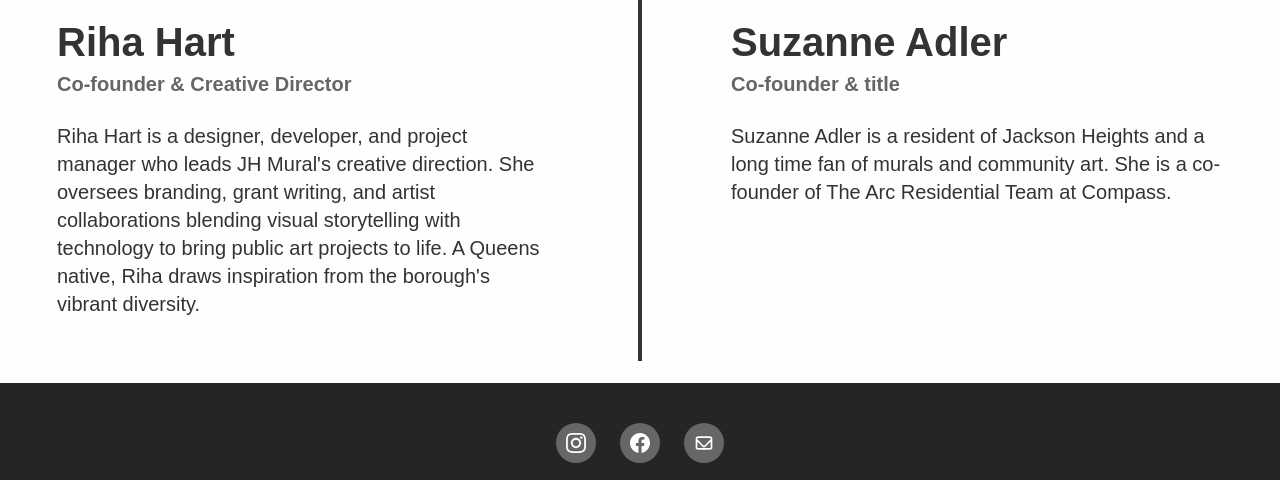
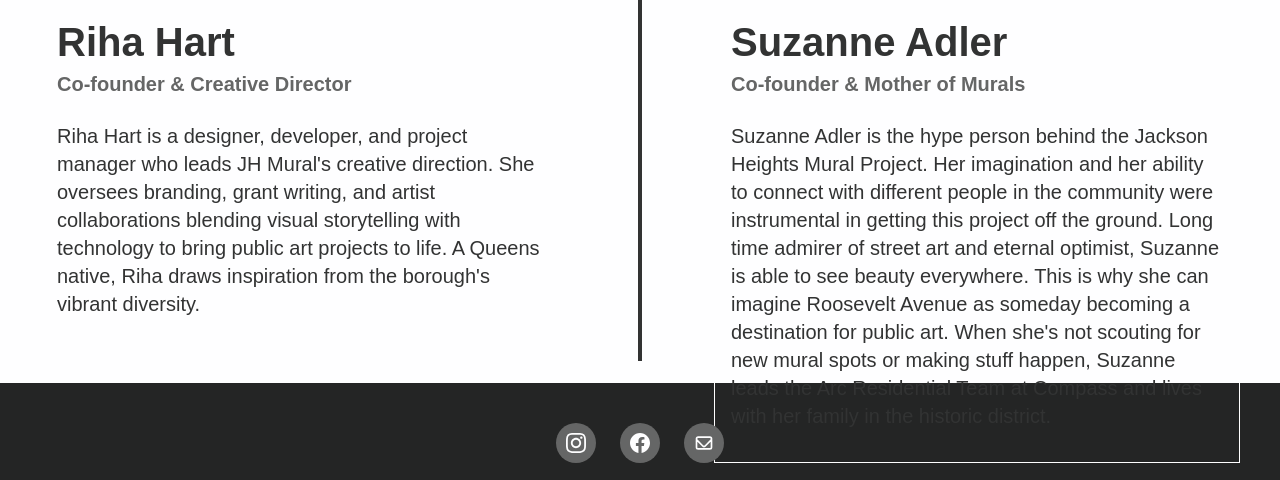
Before and after one commit to rihahart/JHMural, a Next.js app: page /team in a window 1280 px wide. Shown: the part 1385-1865 px from the top of the page. Built offline with nearby package versions, Linux system fonts and the light colour scheme; a web font is replaced by a local one.

Commit message:
suzanne info

```diff
--- a/src/components/JHMuralteam/coFounderInfo.tsx
+++ b/src/components/JHMuralteam/coFounderInfo.tsx
@@ -31,7 +31,24 @@ export default function CoFounderInfo() {
                 <p className="mobile-text-lg-semibold text-[var(--color-content-secondary)]">{founder.title}</p>
               </div>
               <p className="mobile-text-lg-medium  text-[var(--color-content-primary)]">
-                {founder.description}
+                {founder.description.split('Arc Residential Team').map((part, i, arr) =>
+                  i === arr.length - 1 ? part : (
+                    <React.Fragment key={i}>
+                      {part}
+                          {founder.arcLink && (
+                        <a
+                          href={founder.arcLink.url}
+                          target="_blank"
+                          rel="noopener noreferrer"
+                          className="text-[var(--color-content-primary)]"
+                        >
+                          Arc Residential Team
+                        </a>
+                      )}
+                      {!founder.arcLink && 'Arc Residential Team'}
+                    </React.Fragment>
+                  )
+                )}
               </p>
             </div>
           </div>
@@ -64,7 +81,24 @@ export default function CoFounderInfo() {
                   <p className="web-text-lg-semibold text-[var(--color-content-secondary)]">{founder.title}</p>
                   </div>
                   <p className="web-text-lg-regular text-[var(--color-content-primary)]">
-                    {founder.description}
+                    {founder.description.split('Arc Residential Team').map((part, i, arr) =>
+                      i === arr.length - 1 ? part : (
+                        <React.Fragment key={i}>
+                          {part}
+                          {founder.arcLink && (
+                        <a
+                          href={founder.arcLink.url}
+                          target="_blank"
+                          rel="noopener noreferrer"
+                          className="text-[var(--color-content-primary)]"
+                        >
+                          Arc Residential Team
+                        </a>
+                      )}
+                          {!founder.arcLink && 'Arc Residential Team'}
+                        </React.Fragment>
+                      )
+                    )}
                   </p>
                 </div>
           </div>
@@ -101,7 +135,24 @@ export default function CoFounderInfo() {
                   <p className="web-text-lg-semibold text-[var(--color-content-secondary)]">{founder.title}</p>
                   </div>
                   <p className="web-text-lg-regular text-[var(--color-content-primary)]">
-                    {founder.description}
+                    {founder.description.split('Arc Residential Team').map((part, i, arr) =>
+                      i === arr.length - 1 ? part : (
+                        <React.Fragment key={i}>
+                          {part}
+                          {founder.arcLink && (
+                        <a
+                          href={founder.arcLink.url}
+                          target="_blank"
+                          rel="noopener noreferrer"
+                          className="text-[var(--color-content-primary)]"
+                        >
+                          Arc Residential Team
+                        </a>
+                      )}
+                          {!founder.arcLink && 'Arc Residential Team'}
+                        </React.Fragment>
+                      )
+                    )}
                   </p>
                 </div>
                 </div>
@@ -145,7 +196,24 @@ export default function CoFounderInfo() {
                   <p className="web-text-lg-semibold text-[var(--color-content-secondary)]">{founder.title}</p>
                   </div>
                   <p className="web-text-lg-regular text-[var(--color-content-primary)]">
-                    {founder.description}
+                    {founder.description.split('Arc Residential Team').map((part, i, arr) =>
+                      i === arr.length - 1 ? part : (
+                        <React.Fragment key={i}>
+                          {part}
+                          {founder.arcLink && (
+                        <a
+                          href={founder.arcLink.url}
+                          target="_blank"
+                          rel="noopener noreferrer"
+                          className="text-[var(--color-content-primary)]"
+                        >
+                          Arc Residential Team
+                        </a>
+                      )}
+                          {!founder.arcLink && 'Arc Residential Team'}
+                        </React.Fragment>
+                      )
+                    )}
                   </p>
                 </div>
                 </div>
--- a/src/data/coFounderData.js
+++ b/src/data/coFounderData.js
@@ -9,8 +9,9 @@ export const coFounderData = [
   {
     id: 2,
     name: "Suzanne Adler",
-    title: "Co-founder & title",
+    title: "Co-founder & Mother of Murals ",
     image: "/Suzanne.jpeg",
-    description: "Suzanne Adler is a resident of Jackson Heights and a long time fan of murals and community art. She is a co-founder of The Arc Residential Team at Compass."
+    description: "Suzanne Adler is the hype person behind the Jackson Heights Mural Project. Her imagination and her ability to connect with different people in the community were instrumental in getting this project off the ground. Long time admirer of street art and eternal optimist, Suzanne is able to see beauty everywhere. This is why she can imagine Roosevelt Avenue as someday becoming a destination for public art. When she's not scouting for new mural spots or making stuff happen, Suzanne leads the Arc Residential Team at Compass and lives with her family in the historic district.",
+    arcLink: { text: "Arc Residential Team", url: "https://arcresidentialteam.com" }
   }
 ];
```
